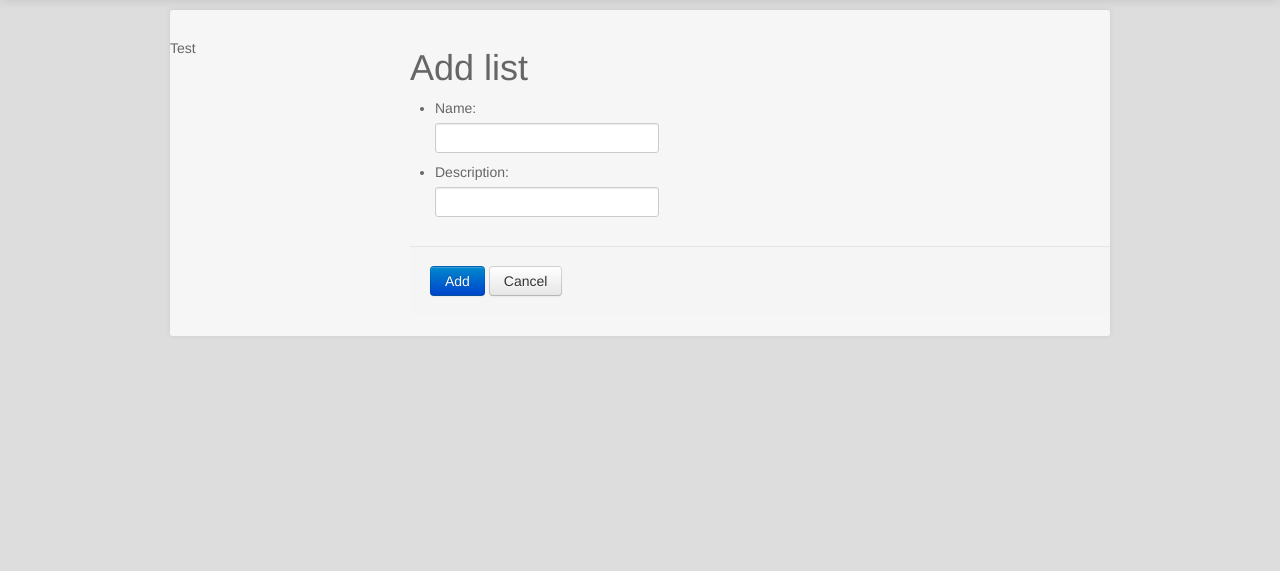
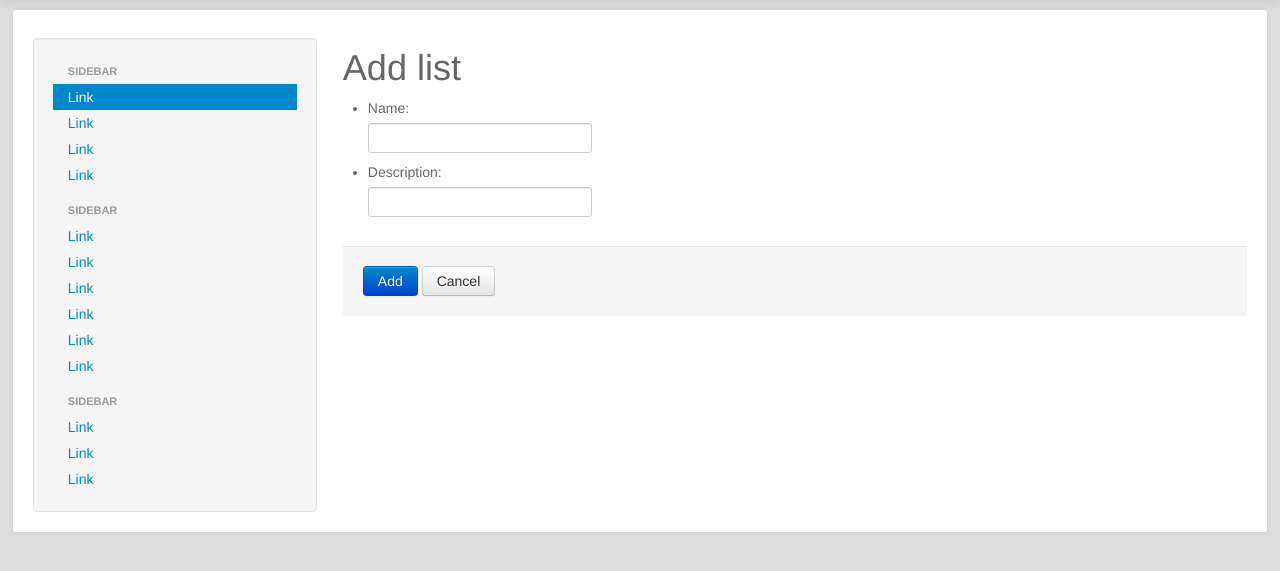
Before and after one commit to acaso/yampico, a Django app: page /lists/add/ in a window 1280 px wide. Shown: the part 40-611 px from the top of the page. Run offline with Django 3.2, Linux system fonts and the light colour scheme; parts of the project's set-up code (start-up, migrations or seed data) failed here and were passed over.

Commit message:
Minor aesthetic adjustments in skel

```diff
--- a/yampico/templates/skel.html
+++ b/yampico/templates/skel.html
@@ -4,6 +4,11 @@
     <title>{% block title %}{% endblock %}</title>
     <link rel="stylesheet" href="/static/css/bootstrap.css" />
 <style>
+
+h2 {
+	font-size: 140%;
+}
+
 .marked {
     text-decoration: line-through;
 }
@@ -26,7 +31,8 @@ h1 {
 }
 
 div#main_container {
-	background: #f6f6f6;
+	/*background: #f6f6f6;*/
+	background: white;
 	/*border: 1px solid #cccccc;*/
 	border-radius: 3px;
 	padding-top: 2em;
@@ -70,10 +76,31 @@ div.dashboard_element h2 {
 </div>
 
 
-<div id="main_container" class="container">
+<div id="main_container" class="container-fluid">
 
-    <div class="row">
-        <div class="span3">Test</div>
+    <div class="row-fluid">
+        <div class="span3">
+          <div class="well sidebar-nav">
+            <ul class="nav nav-list">
+              <li class="nav-header">Sidebar</li>
+              <li class="active"><a href="#">Link</a></li>
+              <li><a href="#">Link</a></li>
+              <li><a href="#">Link</a></li>
+              <li><a href="#">Link</a></li>
+              <li class="nav-header">Sidebar</li>
+              <li><a href="#">Link</a></li>
+              <li><a href="#">Link</a></li>
+              <li><a href="#">Link</a></li>
+              <li><a href="#">Link</a></li>
+              <li><a href="#">Link</a></li>
+              <li><a href="#">Link</a></li>
+              <li class="nav-header">Sidebar</li>
+              <li><a href="#">Link</a></li>
+              <li><a href="#">Link</a></li>
+              <li><a href="#">Link</a></li>
+            </ul>
+          </div><!--/.well -->
+        </div><!--/span-->
         <div class="span9">
             {% block content %}{% endblock %}
         </div>
```
